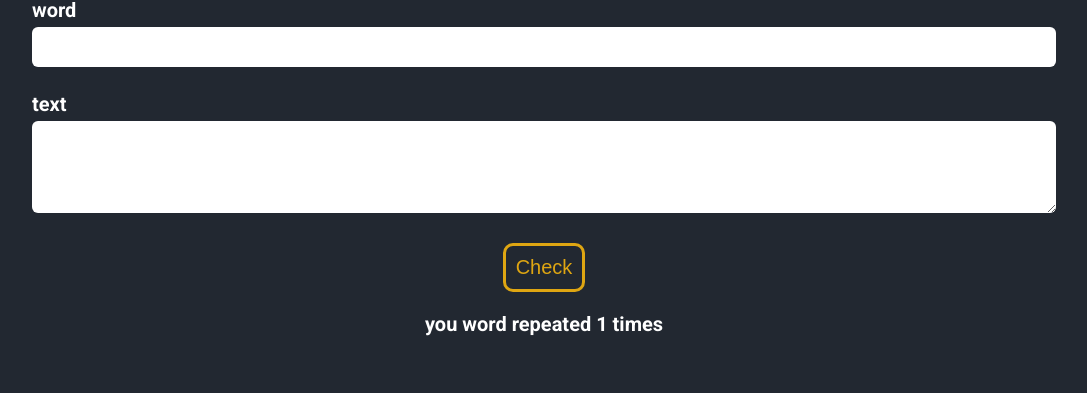
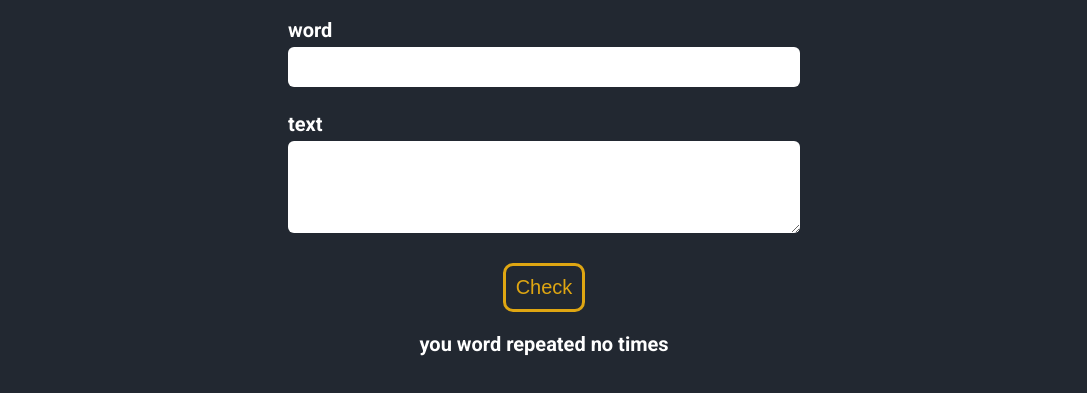
Before and after one commit to babaie774/word-repeat-finder, a plain HTML site: page index.html in a window 1280 px wide. Both pictures are taken after a click on the button "Check". Shown: the part 271-664 px from the top of the page, without its empty margins (96-1183 px from the left). Drawn offline with Linux system fonts and the light colour scheme.

Commit message:
empty condition

```diff
--- a/script.js
+++ b/script.js
@@ -11,9 +11,12 @@ function getValText() {
 //check logic code after onclick
 const formButton = document.getElementById('formButton');
 formButton.addEventListener('click', () => {
-    const repeatTime = getValText().split(' ').filter((text) => {
+    let repeatTime =
+        //if input was empty
+        getValText() == '' & getValWord() == '' ? 'no' :
+        //if input has value
+        getValText().split(' ').filter((text) => {
         return text == getValWord().trim();
     }).length;
-    console.log(repeatTime)
     document.getElementById('formResult').innerHTML = `you word repeated ${repeatTime} times`
 });
--- a/style.css
+++ b/style.css
@@ -123,7 +123,7 @@ ul {
   font-size: 20px;
 }
 
-@media screen and (min-width: 480px) {
+@media screen and (max-width: 480px) {
   .containerFinder {
     width: 80%;
   }
```
